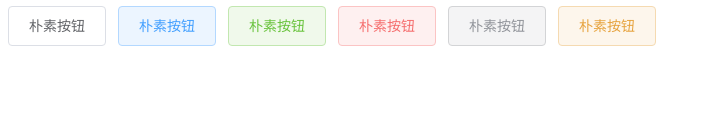
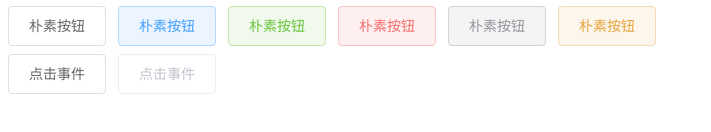
Before and after one commit to hanipig/suph-ui, a Vue app: page / in a window 1280 px wide. Shown: the part 266-398 px from the top of the page, without its empty margins (0-711 px from the left). Built offline with nearby package versions, Linux system fonts and the light colour scheme.

Commit message:
button add 【添加点击事件，需要考虑禁用按钮的情况】

```diff
--- a/src/App.vue
+++ b/src/App.vue
@@ -62,6 +62,11 @@
       <suph-button type="info" plain>朴素按钮</suph-button>
       <suph-button type="warning" plain>朴素按钮</suph-button>
     </div>
+    <div class="demo-tr">
+      <!-- <suph-button></suph-button> -->
+      <suph-button @click="handleClick">点击事件</suph-button>
+      <suph-button @click="handleClick" disabled>点击事件</suph-button>
+    </div>
   </div>
 </template>
 
@@ -78,6 +83,11 @@ export default {
       isDisabled: true,
       round: true
     }
+  },
+  methods: {
+    handleClick (e) {
+      console.log(e);
+    }
   }
 }
 </script>
--- a/src/components/Button.vue
+++ b/src/components/Button.vue
@@ -25,12 +25,13 @@ export default {
     plain: Boolean
   },
   methods: {
-    handleClick () {
-      console.log("click");
+    handleClick (e) {
+      if (!this.disabled) {
+        this.$emit("click", e);
+      }
     }
   }
 }
-
 </script>
 
 <style lang="less" scoped>
```
